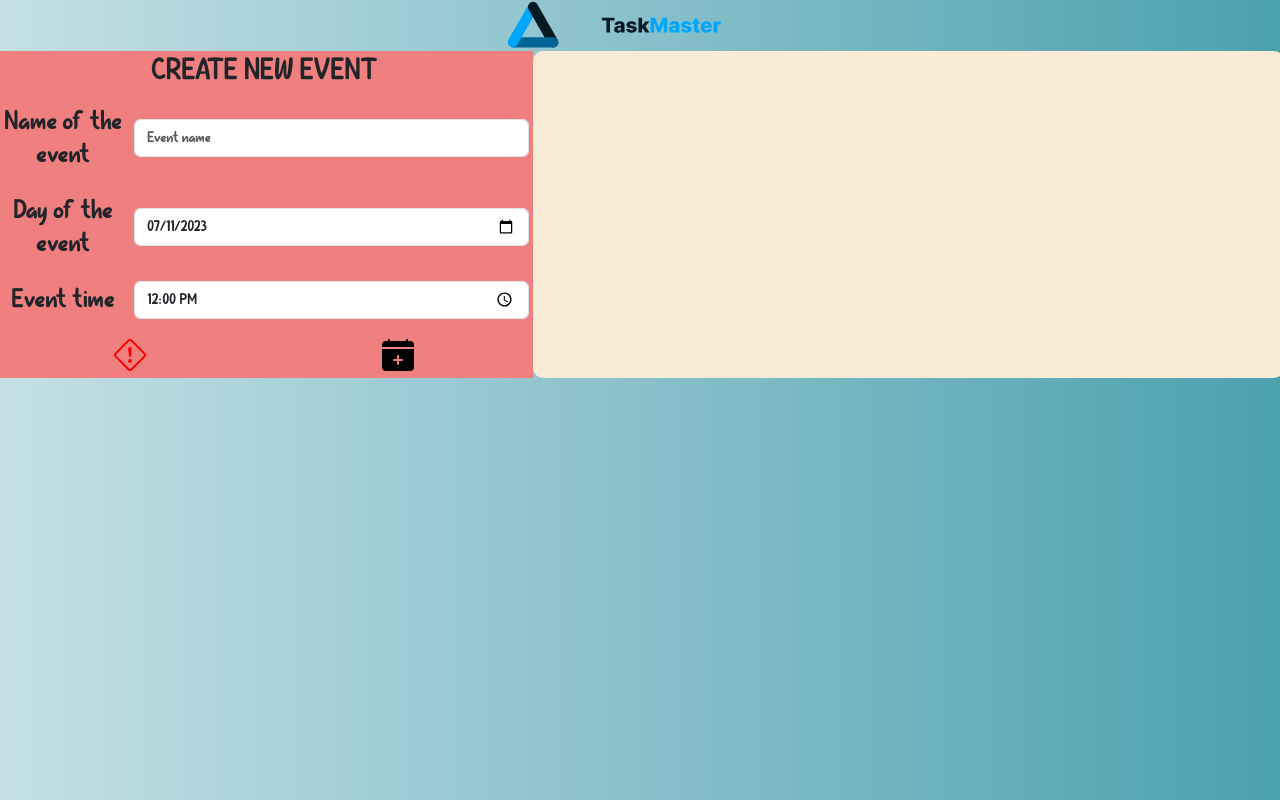
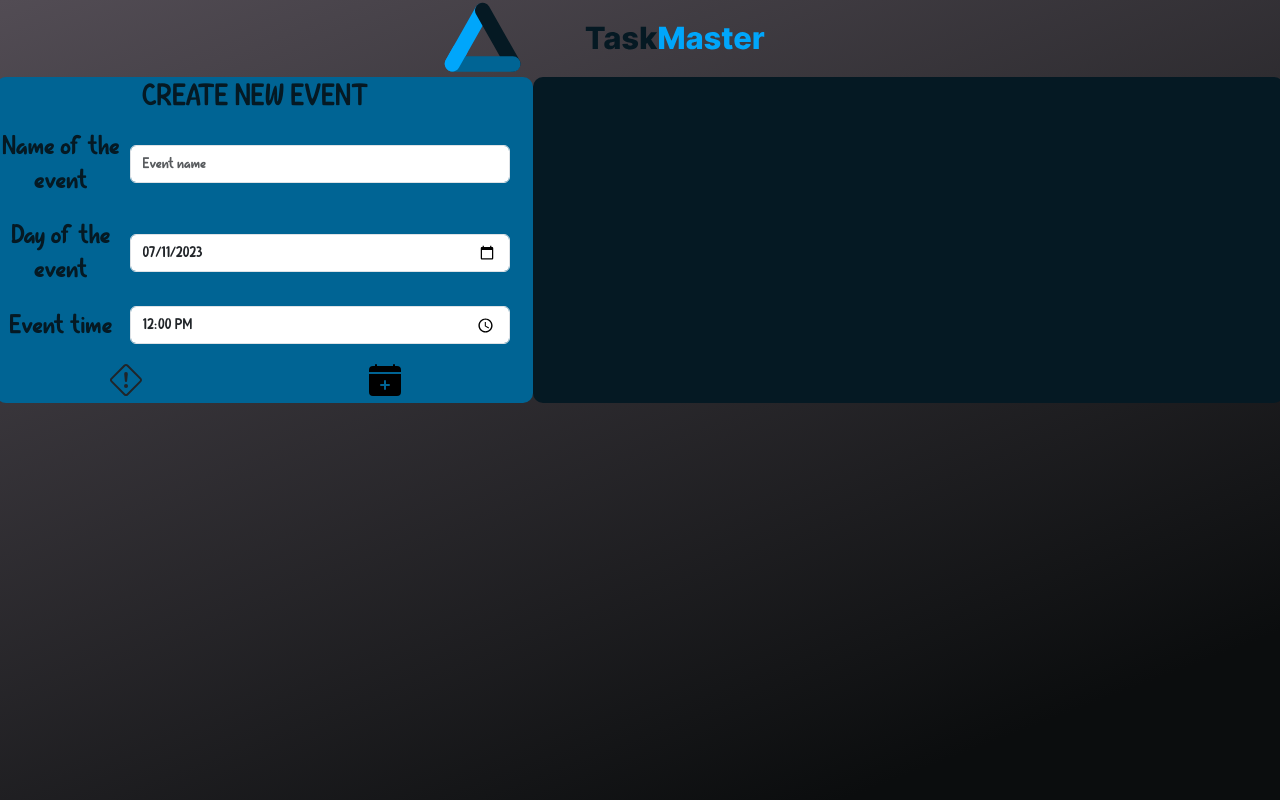
Before and after one commit to kotinerus/taskManager, a website: page index.html in a window 1280 px wide. Both pictures are taken after a click on the element 130 px from the left and 354 px from the top of the page. Drawn offline with nearby package versions, Linux system fonts and the light colour scheme.

Commit message:
smallChanges

```diff
--- a/index.html
+++ b/index.html
@@ -3,7 +3,8 @@
   <head>
     <meta charset="utf-8" />
     <meta name="viewport" content="width=device-width, initial-scale=1" />
-    <title>Bootstrap demo</title>
+    <title>TaskMaster</title>
+    <link rel="icon" href="/images/icon.svg">
     <link
       href="https://cdn.jsdelivr.net/npm/bootstrap@5.3.0/dist/css/bootstrap.min.css"
       rel="stylesheet"
@@ -22,28 +23,28 @@
 
 
   <div class="row justify-content-center align-items-center g-2 main_container_flex_row">
-    <div class="col-5 main_container_flex_row_form_col ">
+    <div class="col-xl-5 main_container_flex_row_form_col ">
       <div class="row justify-content-center align-items-center g-2 flex_row">
         <form>
         <div class="col"><h2>CREATE NEW EVENT</h2></div>
 
         <div class="mb-2 row justify-content-center align-items-center g-2">
-          <label for="inputName" class="col-3 col-form-label"><h3>Name of the event</h3></label>
-          <div class="col-9">
+          <label for="inputName" class="col-lg-3 col-form-label"><h3>Name of the event</h3></label>
+          <div class="col-lg-9">
             <input type="text" class="form-control" name="inputName" id="nazwaWydarzenia" placeholder="Event name">
           </div>
         </div>
 
         <div class="mb-2 row justify-content-center align-items-center g-2">
-          <label for="inputDay" class="col-3 col-form-label"><h3>Day of the event</h3></label>
-          <div class="col-9">
+          <label for="inputDay" class="col-lg-3 col-form-label"><h3>Day of the event</h3></label>
+          <div class="col-lg-9">
             <input type="date" class="form-control" name="inputDay" id="dataWydarzenia" value="2023-07-11">
           </div>
         </div>
 
         <div class="mb-2 row justify-content-center align-items-center g-2">
-          <label for="inputTime" class="col-3 col-form-label"><h3>Event time</h3></label>
-          <div class="col-9">
+          <label for="inputTime" class="col-lg-3 col-form-label"><h3>Event time</h3></label>
+          <div class="col-lg-9">
             <input type="time" class="form-control" name="inputTime" id="godzinaWydarzenia" value='12:00'>
           </div>
         </div>
@@ -59,7 +60,7 @@
       </div>
     </div>
   </form>
-    <div class="col-7 main_container_flex_row_tasks_col"></div>
+    <div class="col-xl-7 main_container_flex_row_tasks_col"></div>
   </div>
 
    <!-- <div class="row justify-content-center text-center align-items-start g-2">
--- a/scripts.js
+++ b/scripts.js
@@ -15,12 +15,12 @@ let isImportant = 0;
 btnImportantForm.addEventListener("click", function (e) {
   const element = e.currentTarget.firstChild;
 
-  if (element.getAttribute("fill") == "black") {
+  if (element.getAttribute("fill") == "currentColor") {
     element.setAttribute("fill", "red");
     element.setAttribute("value", 1);
     isImportant = element.getAttribute("value");
   } else {
-    element.setAttribute("fill", "black");
+    element.setAttribute("fill", "currentColor");
     element.setAttribute("value", 0);
     isImportant = element.getAttribute("value");
   }
@@ -29,7 +29,7 @@ const clearForm = () => {
   nazwaWydarzenia.value = "";
   dataWydarzenia.value = "";
   godzinaWydarzenia.value = "";
-  btnImportantForm.firstChild.setAttribute("fill", "black");
+  btnImportantForm.firstChild.setAttribute("fill", "currentColor");
   isImportant = 0;
 };
 
@@ -90,11 +90,7 @@ class Event {
         <path d="M12.736 3.97a.733.733 0 0 1 1.047 0c.286.289.29.756.01 1.05L7.88 12.01a.733.733 0 0 1-1.065.02L3.217 8.384a.757.757 0 0 1 0-1.06.733.733 0 0 1 1.047 0l3.052 3.093 5.4-6.425a.247.247 0 0 1 .02-.022Z"/>
       </svg>
     </div>
-    <div class="col-1 btn btn_question">
-      <svg xmlns="http://www.w3.org/2000/svg" width="32" height="32" fill="currentColor" class="bi bi-question-lg" viewBox="0 0 16 16">
-        <path fill-rule="evenodd" d="M4.475 5.458c-.284 0-.514-.237-.47-.517C4.28 3.24 5.576 2 7.825 2c2.25 0 3.767 1.36 3.767 3.215 0 1.344-.665 2.288-1.79 2.973-1.1.659-1.414 1.118-1.414 2.01v.03a.5.5 0 0 1-.5.5h-.77a.5.5 0 0 1-.5-.495l-.003-.2c-.043-1.221.477-2.001 1.645-2.712 1.03-.632 1.397-1.135 1.397-2.028 0-.979-.758-1.698-1.926-1.698-1.009 0-1.71.529-1.938 1.402-.066.254-.278.461-.54.461h-.777ZM7.496 14c.622 0 1.095-.474 1.095-1.09 0-.618-.473-1.092-1.095-1.092-.606 0-1.087.474-1.087 1.091S6.89 14 7.496 14Z"/>
-      </svg>
-    </div>`;
+    `;
     this._elementRender(newElement);
     this._addingButtonsFunctionality(newElement);
   }
--- a/scss/styles.scss
+++ b/scss/styles.scss
@@ -7,7 +7,8 @@
 //Potrzebne zmiany na 1080pixeli
 
 body {
-  background-image: linear-gradient(to left, #4ca1af, #c4e0e5);
+  background: rgb(11, 13, 14);
+  background: linear-gradient(339deg, rgba(11, 13, 14, 1) 13%, #524c54 100%);
   background-attachment: fixed;
   margin: 0%;
   padding: 0%;
@@ -20,11 +21,13 @@ body {
 
 .main_container_flex_row {
   display: flex;
-
   .main_container_flex_row_form_col {
-    background-color: lightcoral;
+    border-radius: 10px;
+    background-color: #006494;
     align-self: flex-start;
+    color: #051923;
     .flex_row {
+      width: 98%;
       display: flex;
       flex-direction: column;
       justify-content: center;
@@ -33,17 +36,22 @@ body {
   }
   .main_container_flex_row_tasks_col {
     display: flex;
-    background-color: antiquewhite;
+    background-color: #051923;
+
     border-radius: 10px;
     align-self: stretch;
     text-align: center;
     flex-direction: column;
     .dynamicEventsRow {
-      background-color: lightseagreen;
+      color: #051923;
+      background-color: #006494;
       width: 99%;
       align-self: flex-start;
       display: flex;
       box-sizing: border-box;
+      svg {
+        fill: #051923;
+      }
     }
 
     // .dynamicEventsRow {
@@ -75,14 +83,9 @@ body {
   display: flex;
   justify-content: center;
   img {
-    width: 20vw;
+    width: 30vw;
   }
   @media (max-width: 992px) {
-    img {
-      width: 30vw;
-    }
-  }
-  @media (max-width: 576px) {
     img {
       content: url(../images/icon.svg);
       width: 10vw;
```
Also changed, not shown: scss/styles.css, 1 other file.
